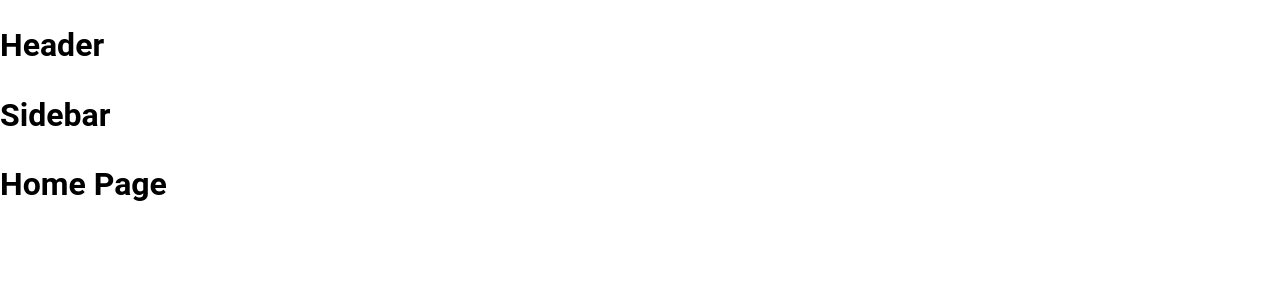
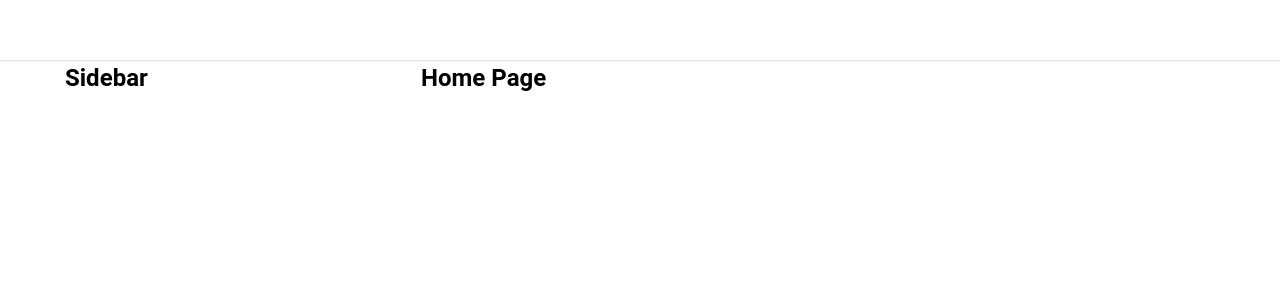
Before and after one commit to LyHoaiLam/Tiktok-UI, a React (Create React App) app: page / in a window 1280 px wide. Shown: the top 300 px of the page. Built offline with nearby package versions, Linux system fonts and the light colour scheme.

Commit message:
css base header

```diff
--- a/package.json
+++ b/package.json
@@ -6,6 +6,7 @@
     "@testing-library/jest-dom": "^5.17.0",
     "@testing-library/react": "^13.4.0",
     "@testing-library/user-event": "^13.5.0",
+    "classnames": "^2.5.1",
     "customize-cra": "^1.0.0",
     "normalize.css": "^8.0.1",
     "react": "^18.3.1",
--- a/src/Components/GlobalStyles/GlobalStyle.scss
+++ b/src/Components/GlobalStyles/GlobalStyle.scss
@@ -4,10 +4,14 @@
 
 :root {
     --primary: #fe2c55;
+    --default-layout-header-height: 60px;
+    --default-layout-width: 1150px;
 }
 
 * {
     box-sizing: border-box;
+    margin: 0;
+    padding: 0;
 }
 
 html {
--- /dev/null
+++ b/src/Components/Layout/DefaultLayout/DefaultLayout.module.scss
@@ -0,0 +1,13 @@
+.wrapper {
+    display: flex;
+    flex-direction: column;
+    align-items: center;
+}
+.container {
+    width: var(--default-layout-width);
+    display: flex;
+}
+
+.content {
+    flex: 1; //Chiếm phần còn lại
+}
--- /dev/null
+++ b/src/Components/Layout/DefaultLayout/Header/Header.module.scss
@@ -0,0 +1,12 @@
+.wrapper {
+    height: var(--default-layout-header-height);
+    width: 100%;
+    display: flex;
+    box-shadow: 0px 1px 1px rgb(0 0 0 / 12%);
+    justify-content: center;
+}
+
+.inner {
+    height: 100%;
+    width: var(--default-layout-width);
+}
--- a/src/Components/Layout/DefaultLayout/Header/index.js
+++ b/src/Components/Layout/DefaultLayout/Header/index.js
@@ -1,5 +1,14 @@
+import classNames from 'classnames/bind';
+import style from './Header.module.scss';
+
+const cx = classNames.bind(style);
+
 function Header() {
-    return <h1>Header</h1>;
+    return (
+        <header className={cx('wrapper')}>
+            <div className={cx('inner')}></div>
+        </header>
+    );
 }
 
 export default Header;
--- /dev/null
+++ b/src/Components/Layout/DefaultLayout/Sidebar/Sidebar.module.scss
@@ -0,0 +1,3 @@
+.wrapper {
+    width: 356px;
+}
--- a/src/Components/Layout/DefaultLayout/Sidebar/index.js
+++ b/src/Components/Layout/DefaultLayout/Sidebar/index.js
@@ -1,5 +1,14 @@
+import classNames from 'classnames/bind';
+import style from './Sidebar.module.scss';
+
+const cx = classNames.bind(style);
+
 function Sidebar() {
-    return <h1>Sidebar</h1>;
+    return (
+        <aside className={cx('wrapper')}>
+            <h2>Sidebar</h2>
+        </aside>
+    );
 }
 
 export default Sidebar;
--- a/src/Components/Layout/DefaultLayout/index.js
+++ b/src/Components/Layout/DefaultLayout/index.js
@@ -1,13 +1,17 @@
+import classNames from 'classnames/bind';
+import style from './DefaultLayout.module.scss';
 import Header from './Header';
 import Sidebar from './Sidebar';
 
+const cx = classNames.bind(style);
+
 function DefaultLayout({ children }) {
     return (
-        <div>
-            <Header></Header>
-            <div className="container">
+        <div className={cx('wrapper')}>
+            <Header />
+            <div className={cx('container')}>
                 <Sidebar />
-                <div className="content">{children}</div>
+                <div className={cx('content')}>{children}</div>
             </div>
         </div>
     );
--- a/src/Pages/Home/index.js
+++ b/src/Pages/Home/index.js
@@ -1,5 +1,5 @@
 function Home() {
-    return <h1>Home Page</h1>;
+    return <h2>Home Page</h2>;
 }
 
 export default Home;
```
Also changed, not shown: 1 other file (tests, documents, lock files or other folders).
